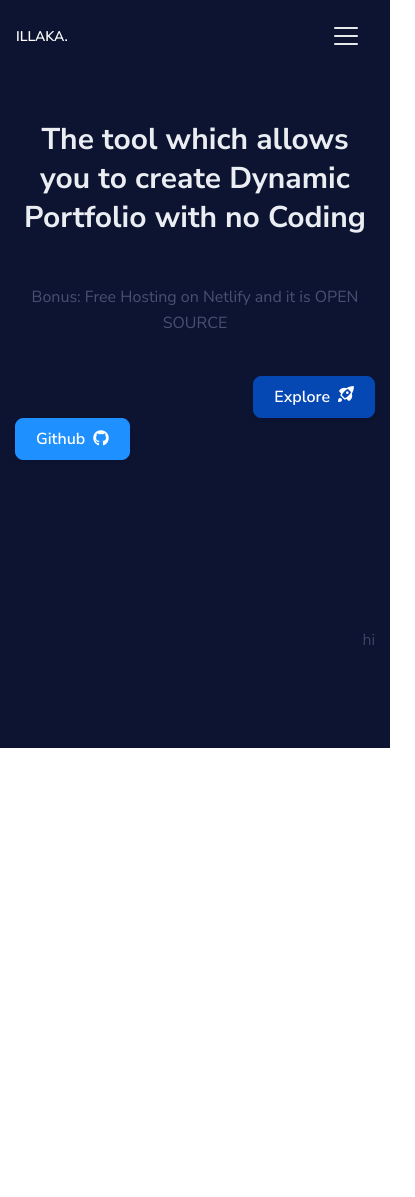
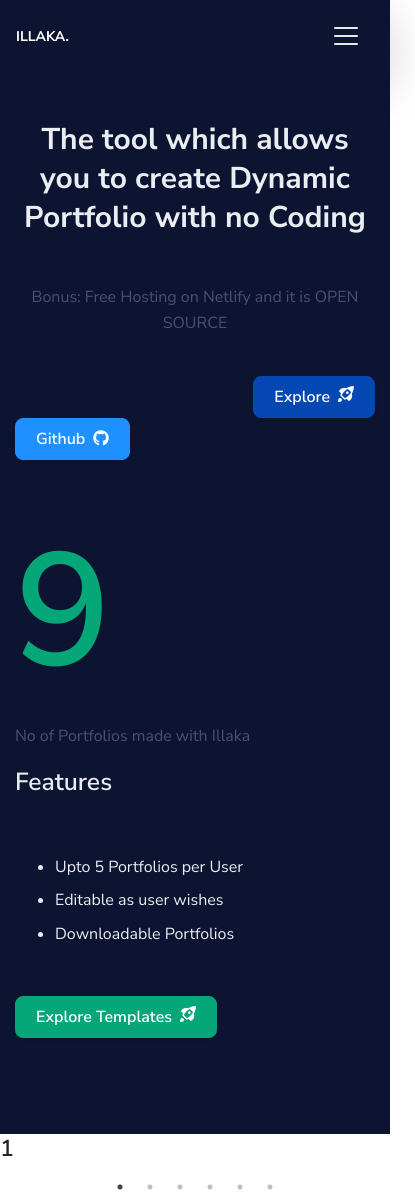
Before and after one commit to shelcia/dynamic-portfolio, a React (Create React App) app: page / in a window 390 px wide. Shown: the whole page, 415 px wide, since content can reach past the window. Before the commit the page ends 844 px from the top, so only its background shows below. Built offline with nearby package versions, Linux system fonts and the light colour scheme.

Commit message:
updated landin page

```diff
--- a/package.json
+++ b/package.json
@@ -13,6 +13,7 @@
     "react-dropzone": "^11.3.0",
     "react-router-dom": "^5.2.0",
     "react-scripts": "4.0.1",
+    "react-slick": "^0.28.1",
     "react-spinners": "^0.10.4",
     "react-toastify": "^7.0.2",
     "web-vitals": "^0.2.4"
--- a/public/index.html
+++ b/public/index.html
@@ -15,7 +15,12 @@
   <script src="https://kit.fontawesome.com/eaa16e2279.js" crossorigin="anonymous"></script>
   <link rel="stylesheet" href="https://cdn.jsdelivr.net/gh/devicons/devicon@v2.9.0/devicon.min.css">
   <script src='https://kit.fontawesome.com/a076d05399.js'></script>
-  <title>Dynamic Portflio</title>
+  <!-- Carousal CSS -->
+  <link rel="stylesheet" type="text/css" charset="UTF-8"
+    href="https://cdnjs.cloudflare.com/ajax/libs/slick-carousel/1.6.0/slick.min.css" />
+  <link rel="stylesheet" type="text/css"
+    href="https://cdnjs.cloudflare.com/ajax/libs/slick-carousel/1.6.0/slick-theme.min.css" />
+  <title>ILLAKA</title>
 </head>
 
 <body>
--- /dev/null
+++ b/src/components/LandingPage/AboutUs.jsx
@@ -0,0 +1,42 @@
+import React from "react";
+
+const AboutUs = () => {
+  return (
+    <React.Fragment>
+      <section className="section section-lg bg-dark pt-0">
+        <div className="container">
+          <div className="row justify-content-between align-items-center mb-5 mb-lg-7">
+            <div className="col-sm-6 d-flex justify-content-center align-items-left flex-column">
+              <h1
+                className="display-1-lg text-tertiary"
+                style={{ fontSize: "10rem" }}
+              >
+                9
+              </h1>
+              <p className="lead">No of Portfolios made with Illaka</p>
+            </div>
+            <div className="col-sm-6 text-light d-flex justify-content-center align-items-left flex-column">
+              <h2>Features</h2>
+              <hr />
+              <ul>
+                <li className="bg-dark mb-2">Upto 5 Portfolios per User</li>
+                <li className="bg-dark mb-2">Editable as user wishes</li>
+                <li className="bg-dark mb-2">Downloadable Portfolios</li>
+              </ul>
+              <div>
+                <button className="btn btn-tertiary rounded mt-4">
+                  Explore Templates
+                  <span className="ml-2">
+                    <i className="ni ni-spaceship" />
+                  </span>
+                </button>
+              </div>
+            </div>
+          </div>
+        </div>
+      </section>
+    </React.Fragment>
+  );
+};
+
+export default AboutUs;
--- /dev/null
+++ b/src/components/LandingPage/Header.jsx
@@ -0,0 +1,43 @@
+import React from "react";
+
+const Header = () => {
+  return (
+    <React.Fragment>
+      <header className="section section-lg bg-dark">
+        <div className="container">
+          <div className="row">
+            <div className="col-12">
+              <h3 className="display-2 text-center mb-5 text-light">
+                The tool which allows you to create Dynamic Portfolio with no
+                Coding
+              </h3>
+              <p className="text-center">
+                Bonus: Free Hosting on Netlify and it is OPEN SOURCE{" "}
+              </p>
+            </div>
+          </div>
+          <div className="row justify-content-between align-items-center mt-4">
+            <div className="col-lg-6 text-right">
+              <button className="btn btn-primary rounded">
+                Explore
+                <span className="ml-2">
+                  <i className="ni ni-spaceship" />
+                </span>
+              </button>
+            </div>
+            <div className="col-lg-6">
+              <button className="btn btn-info rounded">
+                Github
+                <span className="ml-2">
+                  <i className="fab fa-github" />
+                </span>
+              </button>
+            </div>
+          </div>
+        </div>
+      </header>
+    </React.Fragment>
+  );
+};
+
+export default Header;
--- a/src/components/Topbar.jsx
+++ b/src/components/LandingPage/Topbar.jsx
@@ -6,7 +6,7 @@
       <nav className="navbar navbar-expand-lg navbar-transparent navbar-dark navbar-theme-dark shadow">
         <div className="container">
           <a className="navbar-brand" href="/">
-            ILLAKA.
+            <b>ILLAKA.</b>
           </a>
           <button
             className="navbar-toggler"
--- a/src/pages/auth/HomePage.jsx
+++ b/src/pages/auth/HomePage.jsx
@@ -1,58 +1,51 @@
-import React, { useState } from "react";
-import { Link } from "react-router-dom";
+import React from "react";
+// import { Link } from "react-router-dom";
+import Slider from "react-slick";
 import { ToastContainer } from "react-toastify";
 import "react-toastify/dist/ReactToastify.css";
-import Topbar from "../../components/Topbar";
+import AboutUs from "../../components/LandingPage/AboutUs";
+import Header from "../../components/LandingPage/Header";
+import Topbar from "../../components/LandingPage/Topbar";
+
 // import Login from "./Login";
 // import Signup from "./Signup";
 
 const HomePage = () => {
   // const [isLogin, setIsLogin] = useState(true);
+  const settings = {
+    dots: true,
+    infinite: true,
+    speed: 500,
+    slidesToShow: 1,
+    slidesToScroll: 1,
+  };
 
   return (
     <React.Fragment>
       <ToastContainer />
       <Topbar />
-      <header className="section section-lg bg-dark">
-        <div className="container">
-          <div className="row">
-            <div className="col-12">
-              <h3 className="display-2 text-center mb-5 text-light">
-                The tool which allows you to create Dynamic Portfolio with no
-                Coding
-              </h3>
-              <p className="text-center">
-                Bonus: Free Hosting on Netlify and it is OPEN SOURCE{" "}
-              </p>
-            </div>
-          </div>
-          <div className="row justify-content-between align-items-center mb-5 mb-lg-7 mt-4">
-            <div className="col-lg-6 order-lg-2 text-right">
-              <button className="btn btn-primary rounded">
-                Explore
-                <span className="ml-2">
-                  <i className="ni ni-spaceship" />
-                </span>
-              </button>
-            </div>
-            <div className="col-lg-6 order-lg-2">
-              <button className="btn btn-info rounded">
-                Github
-                <span className="ml-2">
-                  <i className="fab fa-github" />
-                </span>
-              </button>
-            </div>
-          </div>
+      <Header />
+      <AboutUs />
+      <Slider {...settings}>
+        <div>
+          <h3>1</h3>
         </div>
-      </header>
-      <section className="section section-lg bg-dark">
-        <div className="container">
-          <div className="row justify-content-between align-items-center mb-5 mb-lg-7 mt-4">
-            <div className="col-lg-6 order-lg-2 text-right">hi</div>
-          </div>
+        <div>
+          <h3>2</h3>
         </div>
-      </section>
+        <div>
+          <h3>3</h3>
+        </div>
+        <div>
+          <h3>4</h3>
+        </div>
+        <div>
+          <h3>5</h3>
+        </div>
+        <div>
+          <h3>6</h3>
+        </div>
+      </Slider>
     </React.Fragment>
   );
 };
```
Also changed, not shown: 1 other file (tests, documents, lock files or other folders).
